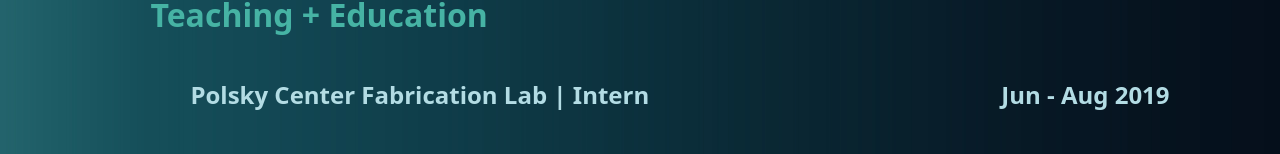
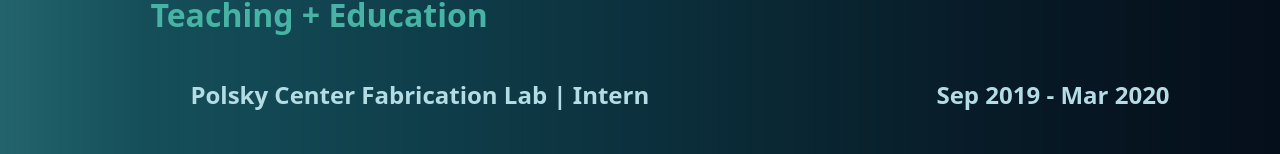
Before and after one commit to Joyce-Passananti/joyce-passananti.github.io, a plain HTML site: page html/experience.html in a window 1280 px wide. Shown: the part 697-851 px from the top of the page. Drawn offline with Linux system fonts and the light colour scheme.

```diff
--- a/html/experience.html
+++ b/html/experience.html
@@ -64,7 +64,7 @@
       <h1>Teaching + Education</h1>
         <div class="job">
           <h2>Polsky Center Fabrication Lab | Intern</h2>
-          <h2>Jun - Aug 2019</h2>
+          <h2>Sep 2019 - Mar 2020</h2>
           <a> I worked at the Fab Lab in the Polsky Center for Entrepreneurship and Innovation, working with members to create their ideas through digital
             fabrication and prototyping. I assist in operating the lab and teaching equipment/software training classes to users (specifically Adobe Illustrator, the
             Laser Cutter, 3D printers, Shopbot, CAD and CNC software)</a></div>
```
Also changed, not shown: index.html (+1 -0 lines), assets/website_thumbnail.png (added).
